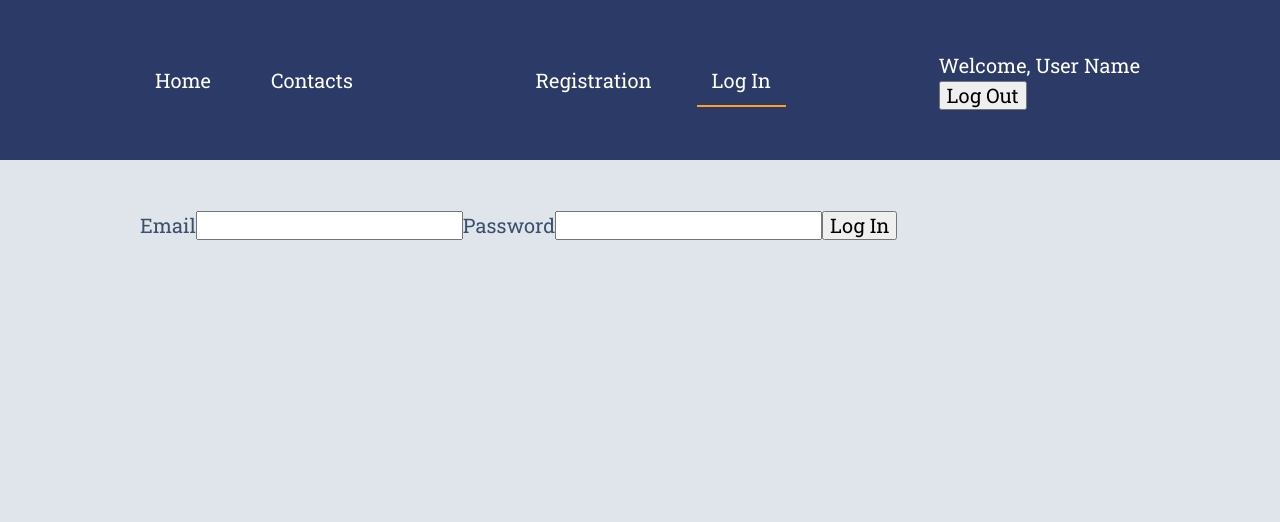
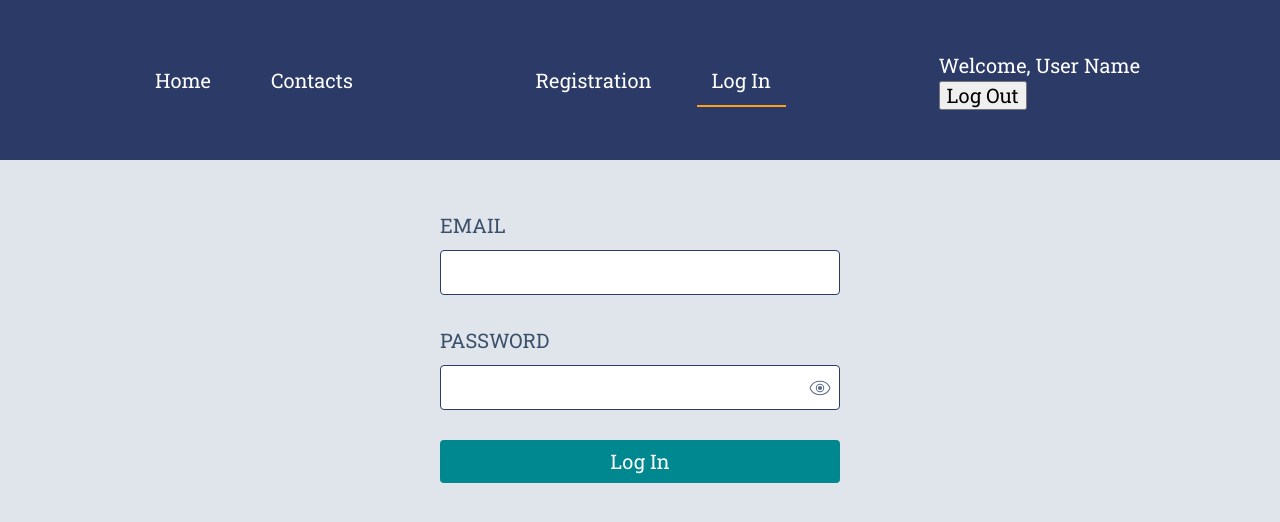
Before and after one commit to Dmitry-Gorelkin/goit-react-hw-08, a React (Vite) app: page /login in a window 1280 px wide. Shown: the top 522 px of the page. Built offline with nearby package versions, Linux system fonts and the light colour scheme.

Commit message:
add_fom-style

```diff
--- a/src/components/LoginForm/LoginForm.jsx
+++ b/src/components/LoginForm/LoginForm.jsx
@@ -1,19 +1,50 @@
+import { useState } from 'react';
+import {
+  FormContrainer,
+  FormLabel,
+  FormInput,
+  FormInputContrainer,
+  FormInputIconVisibilityPassword,
+  FormButton,
+} from '../UI/Form/Form.styled';
+import { LoginFormContrainer } from './LoginForm.styled';
+
 export const LoginForm = () => {
+  const [showPassword, setShowPassword] = useState(false);
+
   const handlSubmit = e => {
     e.preventDefault();
   };
 
+  const togglePasswordVisible = () => {
+    setShowPassword(!showPassword);
+  };
+
   return (
-    <div>
-      <form autoComplete="off" onSubmit={handlSubmit}>
-        <label htmlFor="useremail">Email</label>
-        <input type="email" id="useremail" />
+    <LoginFormContrainer>
+      <FormContrainer autoComplete="off" onSubmit={handlSubmit}>
+        <FormLabel>
+          Email
+          <FormInput
+            type="email"
+            name="email"
+            pattern="([A-z0-9_.-]{1,})@([A-z0-9_.-]{1,}).([A-z]{2,8})"
+            required
+          />
+        </FormLabel>
+        <FormLabel>
+          Password
+          <FormInputContrainer>
+            <FormInput type={showPassword ? 'text' : 'password'} name="password" required />
+            <FormInputIconVisibilityPassword
+              onClick={togglePasswordVisible}
+              visible={showPassword}
+            />
+          </FormInputContrainer>
+        </FormLabel>
 
-        <label htmlFor="userpassword">Password</label>
-        <input type="password" id="userpassword" />
-
-        <button type="submit">Log In</button>
-      </form>
-    </div>
+        <FormButton type="submit">Log In</FormButton>
+      </FormContrainer>
+    </LoginFormContrainer>
   );
 };
--- a/src/components/LoginForm/LoginForm.styled.jsx
+++ b/src/components/LoginForm/LoginForm.styled.jsx
@@ -0,0 +1,6 @@
+import styled from 'styled-components';
+
+export const LoginFormContrainer = styled.div`
+  display: flex;
+  justify-content: center;
+`;
--- /dev/null
+++ b/src/components/UI/Form/Form.styled.jsx
@@ -0,0 +1,92 @@
+import styled from 'styled-components';
+import { CiRead } from 'react-icons/ci';
+
+export const FormContrainer = styled.form`
+  display: flex;
+  flex-direction: column;
+
+  width: 100%;
+
+  gap: 5vw;
+
+  @media screen and (min-width: 768px) {
+    gap: 30px;
+
+    width: 400px;
+  }
+
+  @media screen and (min-width: 1200px) {
+  }
+`;
+
+export const FormLabel = styled.label`
+  display: flex;
+
+  flex-direction: column;
+  gap: 10px;
+  text-transform: uppercase;
+`;
+
+export const FormInput = styled.input`
+  display: block;
+  width: 100%;
+
+  outline: none;
+
+  color: ${p => p.theme.colors.textSecondary};
+
+  padding: 10px;
+  padding-right: 30px;
+
+  border: 1px solid ${p => p.theme.colors.backgroundSecondary};
+  border-radius: 4px;
+
+  &:focus {
+    border-color: ${p => p.theme.colors.accent};
+  }
+`;
+
+export const FormInputContrainer = styled.div`
+  display: block;
+  position: relative;
+`;
+
+export const FormInputIconVisibilityPassword = styled(CiRead)`
+  display: block;
+  width: 25px;
+  height: 25px;
+
+  position: absolute;
+
+  cursor: pointer;
+
+  color: ${p => (p.visible ? p.theme.colors.accent : p.theme.colors.textSecondary)};
+
+  top: 50%;
+  transform: translate(-50%, -50%);
+
+  right: -5px;
+`;
+
+export const FormButton = styled.button`
+  display: flex;
+  justify-content: center;
+  align-items: center;
+
+  width: 100%;
+
+  padding: 10px;
+
+  cursor: pointer;
+
+  border: none;
+  border-radius: 4px;
+
+  background-color: ${p => p.theme.colors.btn};
+
+  color: ${p => p.theme.colors.textWhite};
+
+  &:hover {
+    background-color: ${p => p.theme.colors.bthHover};
+  }
+`;
```
